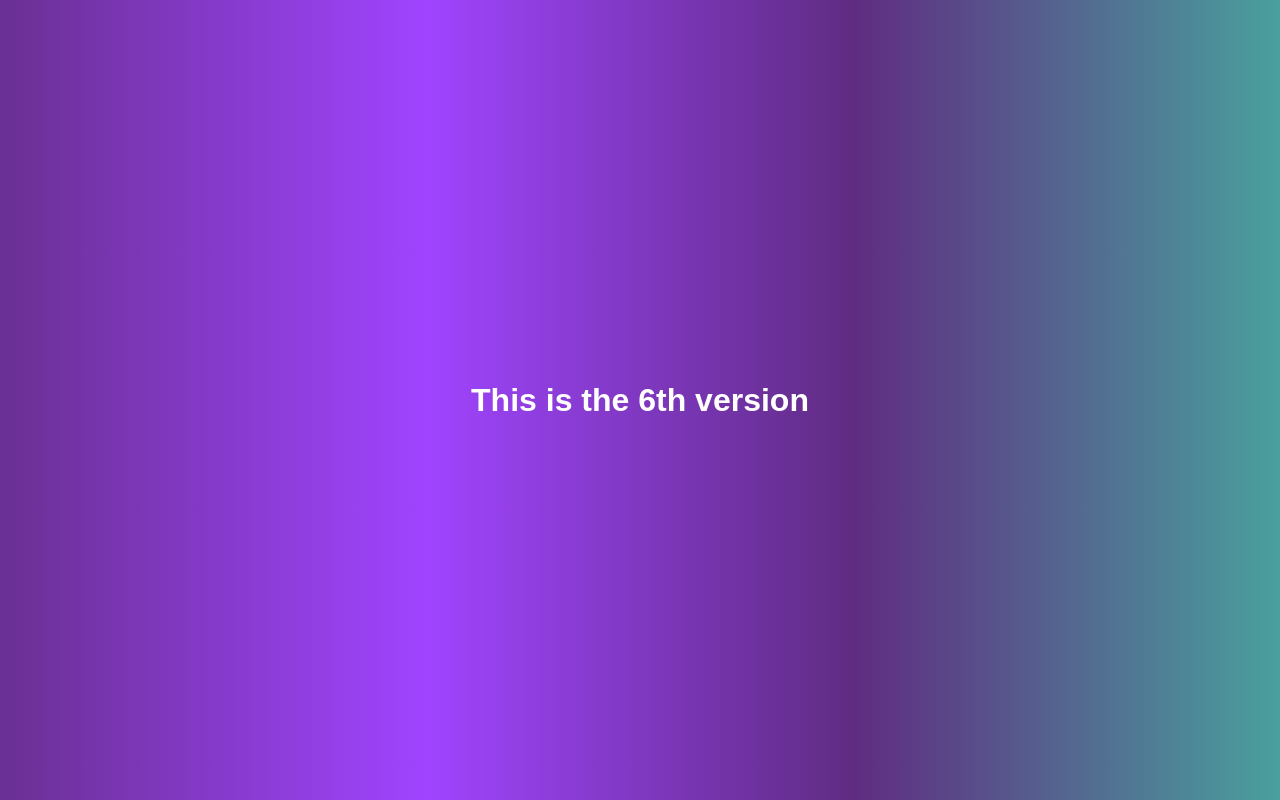
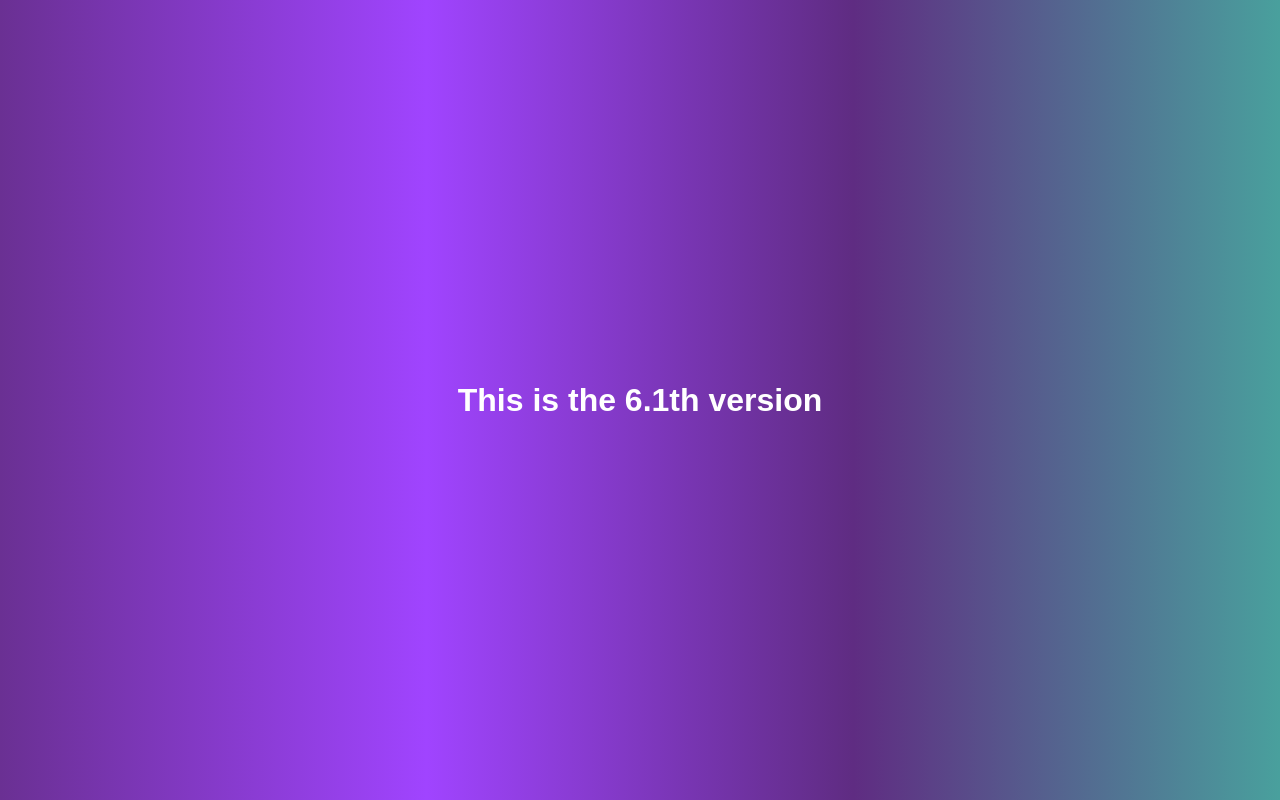
Before and after one commit to Bhak-Tu/myrepo, a plain HTML site: page index.html in a window 1280 px wide. Drawn offline with Linux system fonts and the light colour scheme.

Commit message:
Changed the version to 6.1th

```diff
--- a/index.html
+++ b/index.html
@@ -7,7 +7,7 @@
     <title>Document</title>
 </head>
 <body>
-    <h1>This is the 6th version</h1>
+    <h1>This is the 6.1th version</h1>
 
 </body>
 </html>
```
